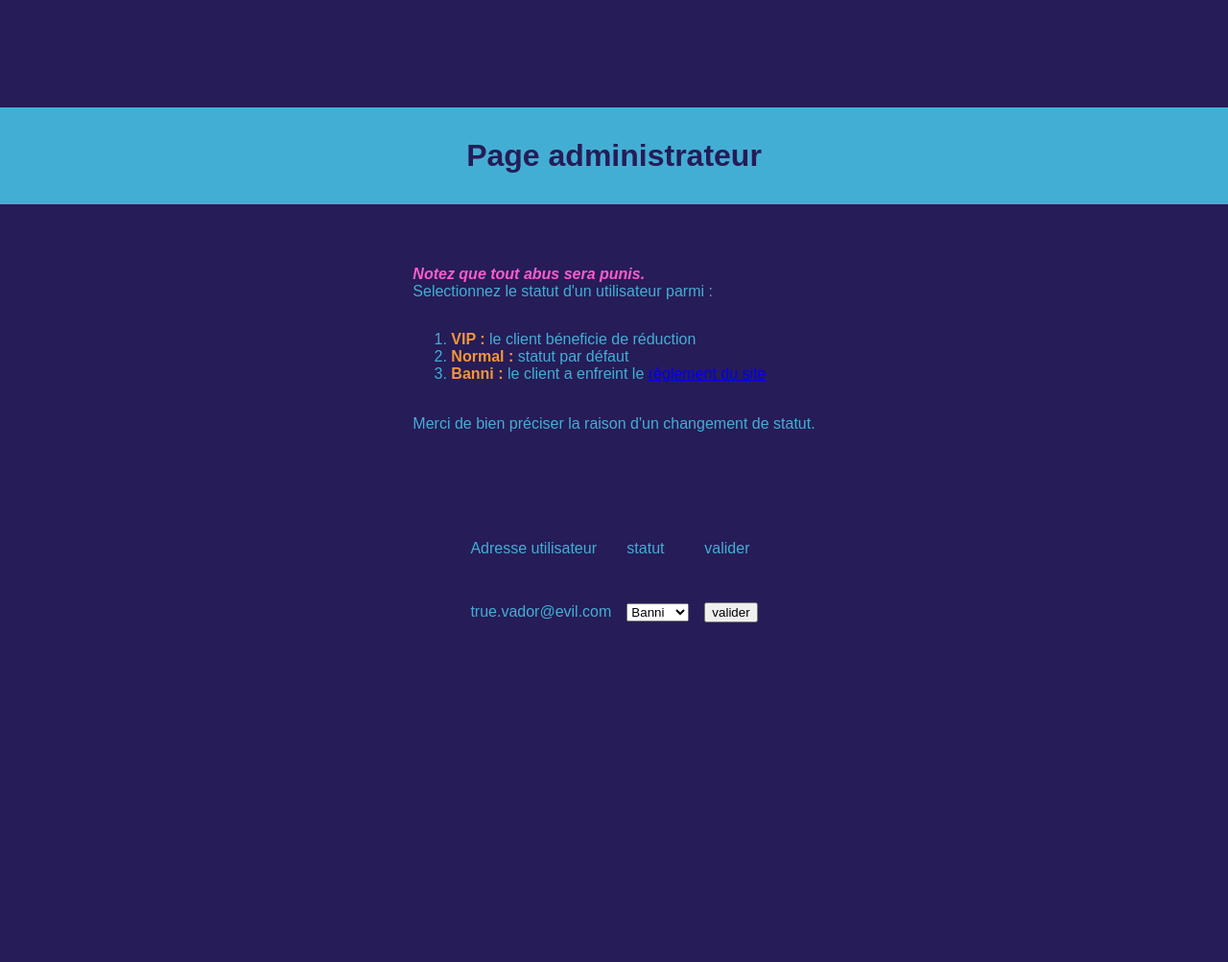
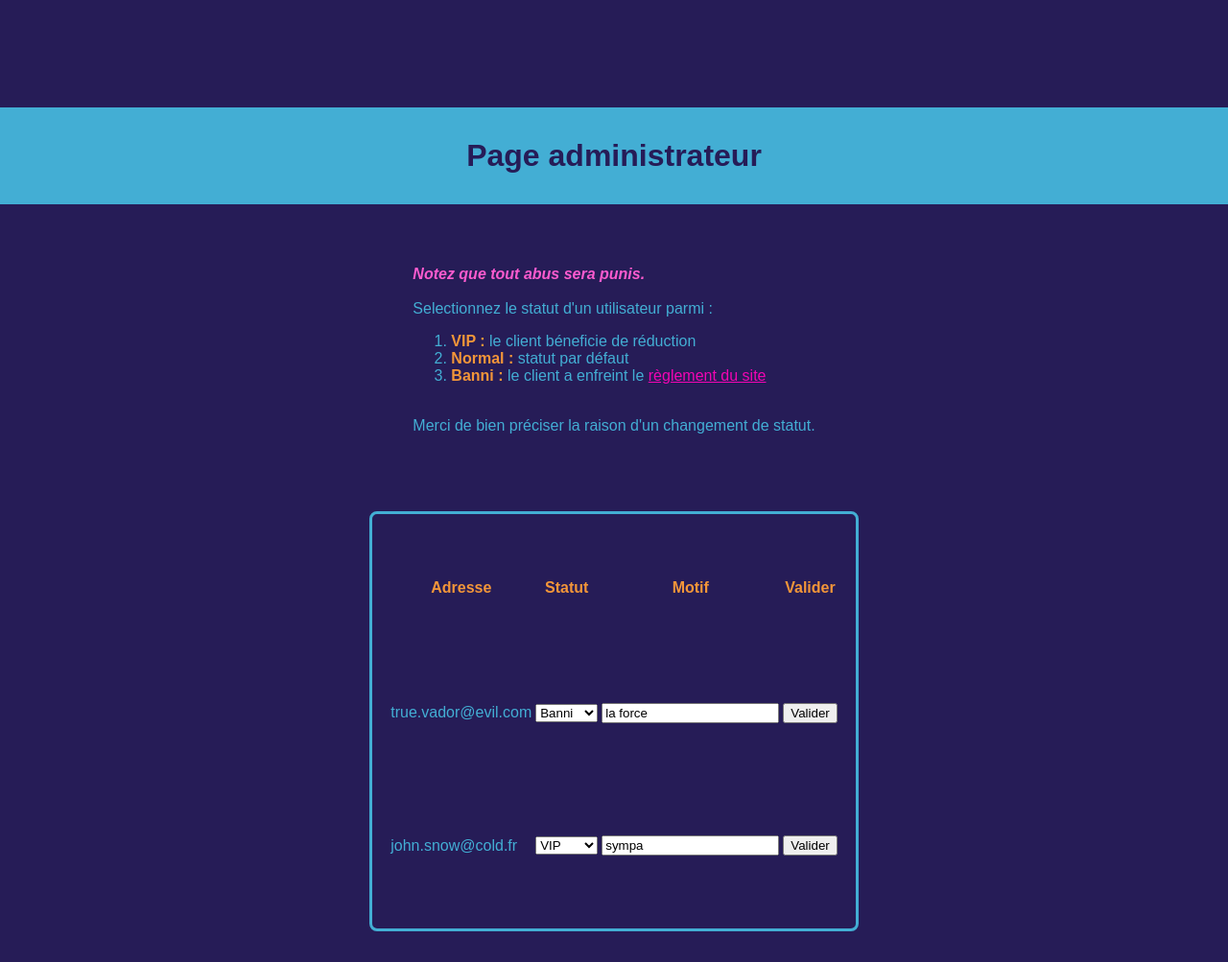
Before and after one commit to Yotacaz/Click-journeY, a PHP site: page /html/admin.html in a window 1280 px wide. Shown: the whole page at 96% size. Before the commit the page ends 649 px from the top, so only its background shows below. Run offline with PHP 8.4, Linux system fonts and the light colour scheme.

Commit message:
tableau utilisateurs dans admin + nettoyage

```diff
--- a/html/admin.html
+++ b/html/admin.html
@@ -13,9 +13,10 @@
         <div class="bandeau">
             <h1 class="bandeau">Page administrateur</h1>
         </div>
-        <div class="texte">
-            <p><b><em>Notez que tout abus sera punis.</em></b>
-                <br>Selectionnez le statut d'un utilisateur parmi :
+        <div class="texte-centre">
+
+            <b><em>Notez que tout abus sera punis.</em></b>
+            <br>Selectionnez le statut d'un utilisateur parmi :
             <ol>
                 <li><b>VIP : </b>le client béneficie de réduction</li>
                 <li><b>Normal : </b>statut par défaut</li>
@@ -23,29 +24,59 @@
             </ol>
             <br>
             Merci de bien préciser la raison d'un changement de statut.
-            </p>
+
+
         </div>
-        <div class="texte">
+        <div class="contour-bloc">
+            <form action="#" method="post" id="true.vador@evil.com">
+            </form>
+            <form action="#" method="post" id="john.snow@cold.fr"></form>
 
-            <div class="scrollable">
-                <div class="form3">
-                    <p>Adresse utilisateur </p>
-                    <p>statut</p>
-                    <p>valider</p>
+            <table class="scrollable">
+                <tr>
+                    <th>Adresse</th>
+                    <th>Statut</th>
+                    <th>Motif</th>
+                    <th>Valider</th>
+                </tr>
+                <tr>
+                    <td>true.vador@evil.com</td>
+                    <td>
+                        <select form="true.vador@evil.com" name="status">
+                            <option value="normal">Normal</option>
+                            <option value="VIP">VIP</option>
+                            <option selected value="banni">Banni</option>
+                        </select>
+                    </td>
+                    <td>
+                        <input form="true.vador@evil.com" type="text" placeholder="motif" value="la force">
+                    </td>
+                    <td>
+                        <button form="true.vador@evil.com" type="submit">Valider</button>
+                    </td>
+                </tr>
+                <tr>
+                    <td>john.snow@cold.fr</td>
+                    <td>
+                        <select form="john.snow@cold.fr" name="status">
+                            <option value="normal">Normal</option>
+                            <option selected value="VIP">VIP</option>
+                            <option value="banni">Banni</option>
+                        </select>
+                    </td>
+                    <td>
+                        <input form="john.snow@cold.fr" type="text" placeholder="motif" value="sympa">
+                    </td>
+                    <td>
+                        <button form="john.snow@cold.fr" type="submit">Valider</button>
+                    </td>
+                </tr>
 
-                    <p class="adresse">true.vador@evil.com</p>
-                    <select name="status" id="status-select">
-                        <option value="normal">Normal</option>
-                        <option value="VIP">VIP</option>
-                        <option selected value="banis">Banni</option>
-                    </select>
-                    <button>valider</button>
-                </div>
+            </table>
 
-            </div>
+
         </div>
 
-        </div>
     </main>
 </body>
 
--- a/style.css
+++ b/style.css
@@ -1,75 +1,91 @@
-/*
-browser-sync ./ --no-open --no-notify -s -f "./style.css
-*/
-
 /*Mise en forme génerale applicable à chaque page*/
 html {
     width: 100%;
 }
 
 body {
+    min-height: 100vh;
+
     margin: 0;
     width: 100%;
+
     position: relative;
     background-color: #261C57;
     display: flex;
     align-items: center;
-    justify-content: center;
+    /* justify-content: center; */
     flex-direction: column;
     color: #43aed4;
     font-family: Arial, Helvetica, sans-serif;
 }
 
 main {
+    flex: 1;
+    display: flex;
+    flex-direction: column;
     width: 100%;
     padding: 6rem 0 0 0;
 }
 
+h1,
+h2,
+h3 {
+    color: #aa00f9;
+}
+
+th,
+b {
+    color: #f39639;
+}
+
+em {
+    color: #fd5bcf;
+}
+
+a,
+a:link,
+a:visited,
+a:active {
+    color: #F205B3
+}
+
+
 /*Mise en forme de l'en tête (banière)*/
 .header {
-
     color: #261C57;
     background-color: #43aed4d8;
-    padding: 0 1em;
-    margin: 0;
+    min-width: fit-content;
     width: 100%;
     height: 6rem;
-    /*bandeau réduis 9rem --> 6rem*/
 
     display: flex;
     position: fixed;
+    /*stay on top*/
     z-index: 2025;
-    /*stay on top*/
     top: 0;
     left: 0;
 
     justify-content: space-between;
-    /* box-sizing: border-box; */
-    /*activer si utilisation de bordure*/
-    /* align-items: stretch; */
     gap: 0;
+    flex-wrap: nowrap;
 }
 
 .header * {
     margin: 0;
     font-weight: bold;
-    /* background-color: #43aed4d8;    */
 }
 
 .header .sectionH {
     height: 100%;
     display: flex;
     align-items: center;
-    padding: 0em 1em 0em 0em;
+    padding: 0;
 }
 
 .header img.icone-site {
     height: 100%;
 }
 
-#rechercher {
-    height: 1em;
-}
 
 nav.navbar {
     display: inline-flex;
@@ -185,36 +232,23 @@ button.col3:hover {
 
 /*Bloc de texte encadré*/
 .contour-bloc {
+    width: fit-content;
     margin: 2em;
     padding: 1em;
+    display: flex;
+    align-self: center;
     border: #43aed4 solid;
     border-radius: .5em;
 }
 
-.contour-bloc h2,
-.contour-bloc h3 {
-    color: #aa00f9;
-}
-
-.contour-bloc b {
-    color: #f39639;
-}
-
-/*Pour zones de texte/contenu classique*/
-.texte {
+/*Pour zones de texte/contenu classique centré*/
+.texte-centre {
     display: grid;
-    width: calc(100%-6em);  /*toute la largeur - la marge et le padding*/
+    width: calc(100% - 6em);
+    /*w=toute la largeur - la marge et le padding*/
     margin: 2em;
     padding: 1em;
     justify-content: center;
-}
-
-.texte b {
-    color: #f39639;
-}
-
-.texte em {
-    color: #fd5bcf;
 }
 
 a.formulaire {
@@ -339,6 +368,7 @@ a.formulaire {
 .scrollable {
     bottom: 0;
     height: 50vh;
+    width: fit-content;
     overflow: hidden;
     overflow-y: scroll;
 }
```
Also changed, not shown: other parts of style.css (+41 -15 lines), baniere.html (+15 -5 lines), index.html (deleted, +0 -13 lines).
